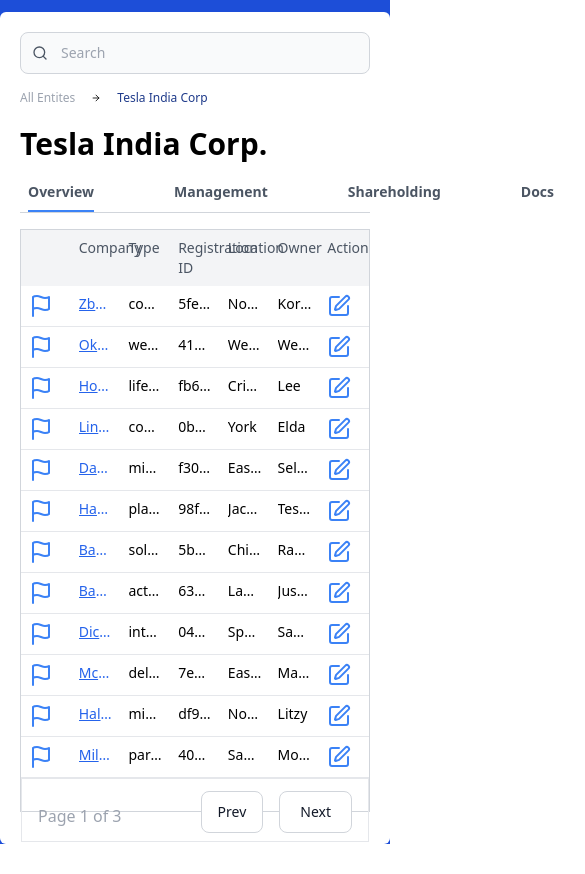
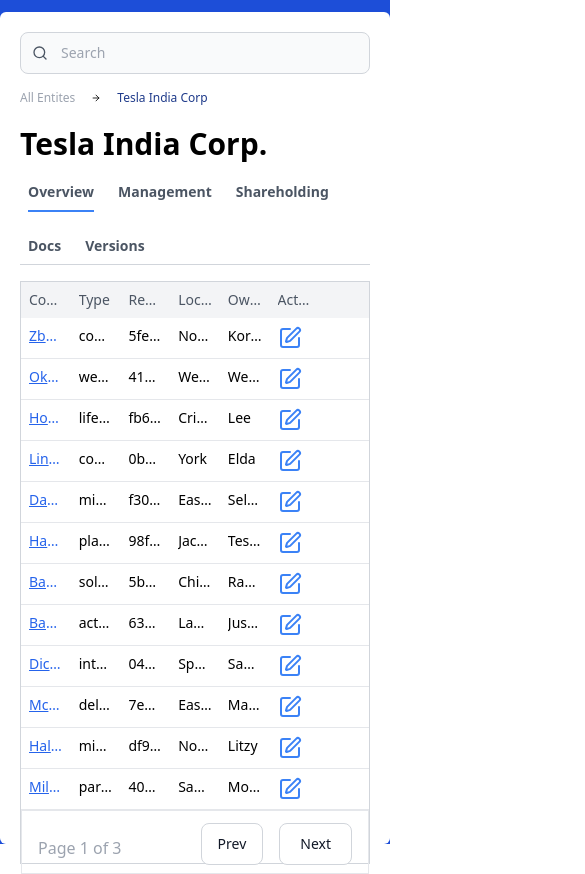
Before and after one commit to sreehari-credhive/do-frontend-ci-test, a React (Vite) app: page /auth in a window 390 px wide. Both pictures are taken after typing "name@example.com", "Sample123" into the empty fields and a click on the button "Login". Shown: the top 874 px of the page, 585 px wide, since content can reach past the window. Before the commit the page ends 844 px from the top, so only its background shows below. Built offline with nearby package versions, Linux system fonts and the light colour scheme.

Commit message:
fix: added more responsiveness to table

```diff
--- a/src/components/dashboard/Table.tsx
+++ b/src/components/dashboard/Table.tsx
@@ -55,7 +55,7 @@
   };
 
   return (
-    <div className=" border border-gray-300  flex justify-between flex-col h-[calc(100%-90px)] mt-4">
+    <div className=" border border-gray-300 flex justify-between flex-col h-[calc(100%-90px)] mt-4 w-full">
       <EditModal
         id={modalData.id}
         isOpen={isModalOpen}
@@ -65,13 +65,13 @@
       />
       <div>
         <div className="grid grid-cols-7 gap-4 bg-gray-100 p-2 font-normal text-gray-600 text-sm">
-          <div></div>
-          <div>Company</div>
-          <div>Type</div>
-          <div>Registration ID</div>
-          <div>Location</div>
-          <div>Owner</div>
-          <div>Action</div>
+          <div className="hidden sm:block"></div>
+          <div className="truncate">Company</div>
+          <div className="truncate">Type</div>
+          <div className="truncate">Registration ID</div>
+          <div className="truncate">Location</div>
+          <div className="truncate">Owner</div>
+          <div className="truncate">Action</div>
         </div>
 
         {data.map((info) => (
@@ -81,7 +81,7 @@
           >
             <Flag
               className={classnames(
-                "cursor-pointer text-blue-500 hover:text-gray-600",
+                "cursor-pointer text-blue-500 hover:text-gray-600 hidden sm:block",
                 {
                   "text-red-400": selected.includes(info.id),
                 }
--- a/src/components/dashboard/Tabs.tsx
+++ b/src/components/dashboard/Tabs.tsx
@@ -5,7 +5,7 @@
 export const Tabs = () => {
   return (
     <>
-      <nav className="w-full flex gap-20 justify-start mt-5 ml-2">
+      <nav className="w-full flex gap-6 md:gap-20 justify-start mt-5 ml-2 flex-wrap">
         {tabData.map((name, index) => (
           <span
             key={index}
```
